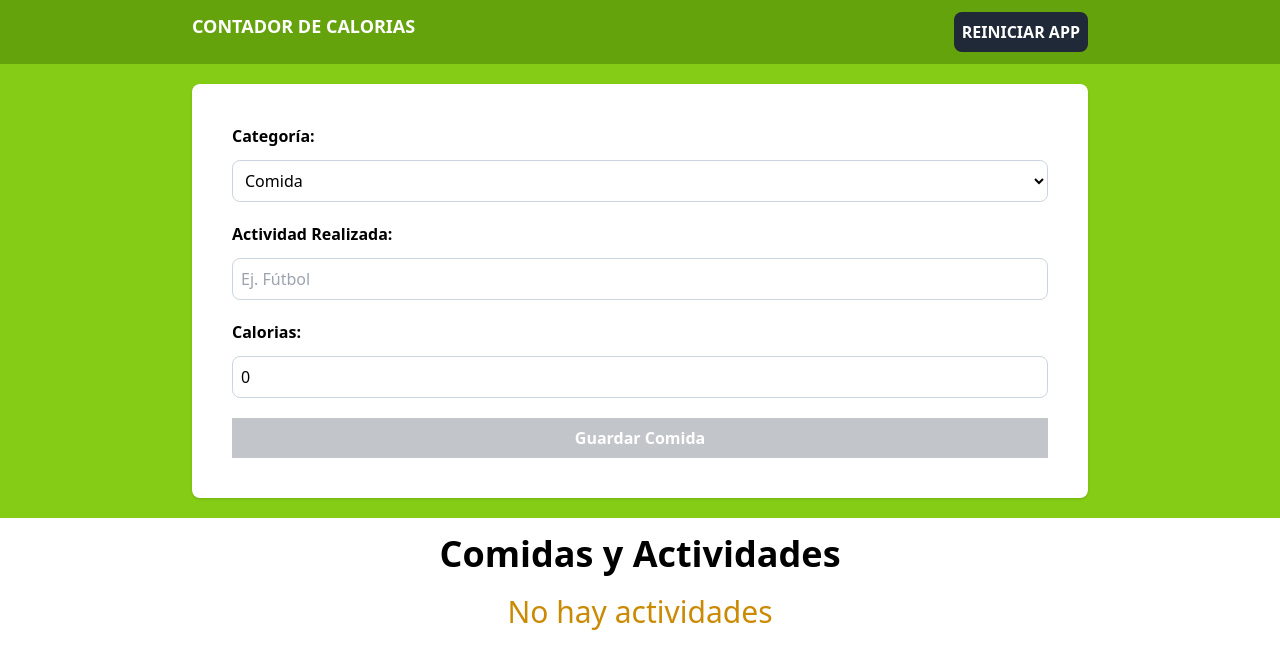
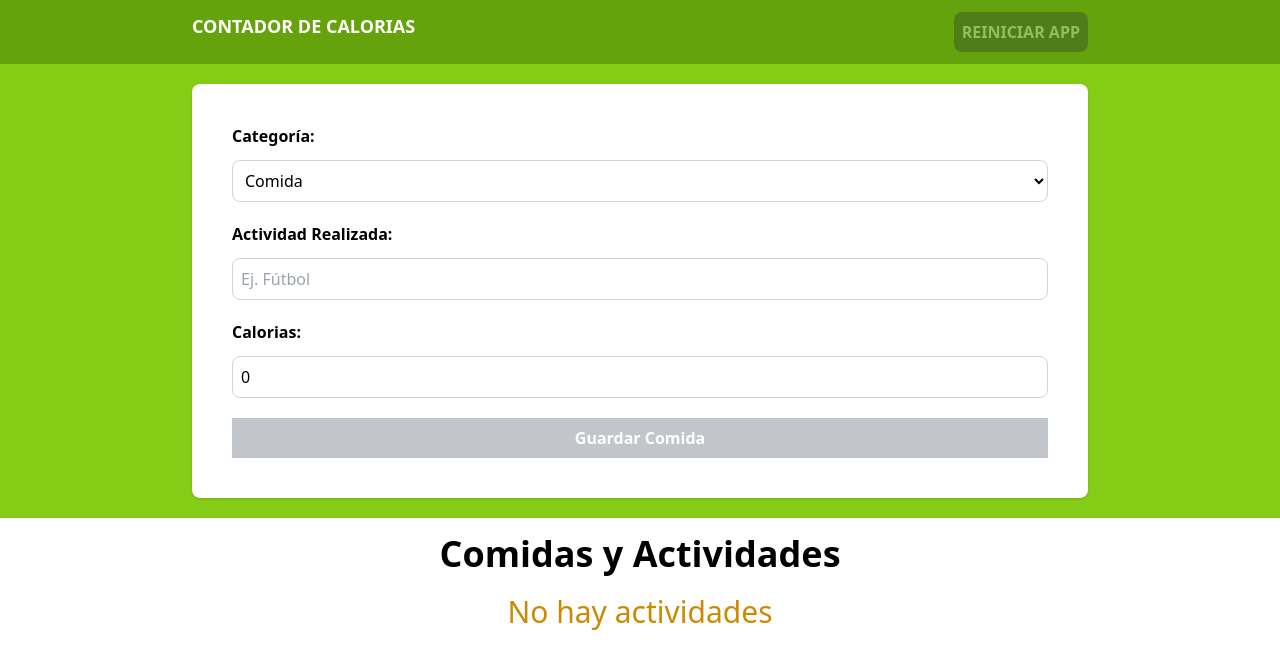
Before and after one commit to BryanGallo/Contador-Calorias-TS, a React (Vite) app: page / in a window 1280 px wide. Shown: the top 668 px of the page. Built offline with nearby package versions, Linux system fonts and the light colour scheme.

Commit message:
UseMemo para activar boton reiniciar App
App.tsx

```diff
--- a/src/App.tsx
+++ b/src/App.tsx
@@ -1,4 +1,4 @@
-import { useEffect, useReducer } from "react";
+import { useEffect, useMemo, useReducer } from "react";
 import { activityReducer, initialState } from "./reducer/activity-reducer";
 import Form from "./components/Form";
 import ActivityList from "./components/ActivityList";
@@ -10,6 +10,11 @@ function App() {
         localStorage.setItem("activities", JSON.stringify(state.activities));
     }, [state.activities]);
 
+    const canRestartApp = useMemo(
+        () => state.activities.length > 0,
+        [state.activities]
+    );
+
     return (
         <>
             <header className="bg-lime-600 py-3">
@@ -18,10 +23,11 @@ function App() {
                         Contador de Calorias
                     </h1>
                     <button
-                        className="bg-gray-800 hover:bg-gray-900 p-2 font-bold uppercase text-white cursor-pointer rounded-lg"
+                        className="bg-gray-800 hover:bg-gray-900 p-2 font-bold uppercase text-white cursor-pointer rounded-lg disabled:opacity-30"
                         onClick={() => {
                             dispatch({ type: "restart-app" });
                         }}
+                        disabled={!canRestartApp}
                     >
                         Reiniciar App
                     </button>
--- a/src/components/ActivityList.tsx
+++ b/src/components/ActivityList.tsx
@@ -36,7 +36,7 @@ const ActivityList = ({ activities, dispatch }: ActivityList) => {
                 activities.map((activity) => (
                     <div
                         key={activity.id}
-                        className="px-5 pb-5 pt-1 bg-white mt-5 rounded-lg flex justify-between items-center w-2/3 mx-auto"
+                        className="px-5 pb-5 pt-1 bg-white mt-5 rounded-lg flex justify-between items-center w-2/3 mx-auto shadow-xl"
                     >
                         <div className="space-y-2 flex flex-col ">
                             <p
```
